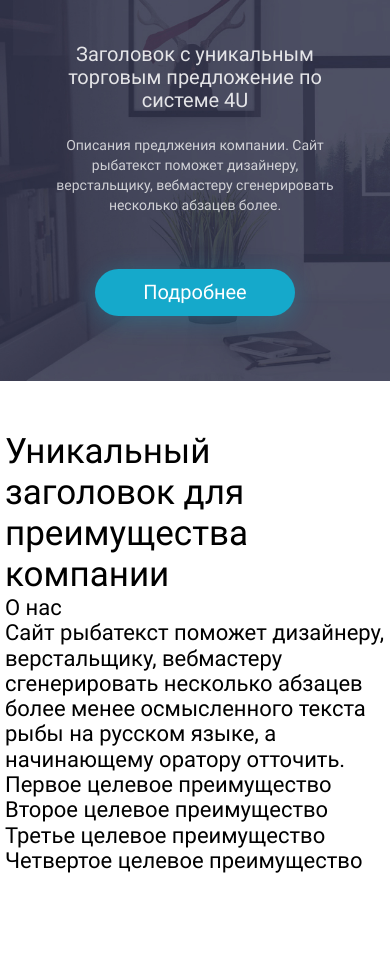
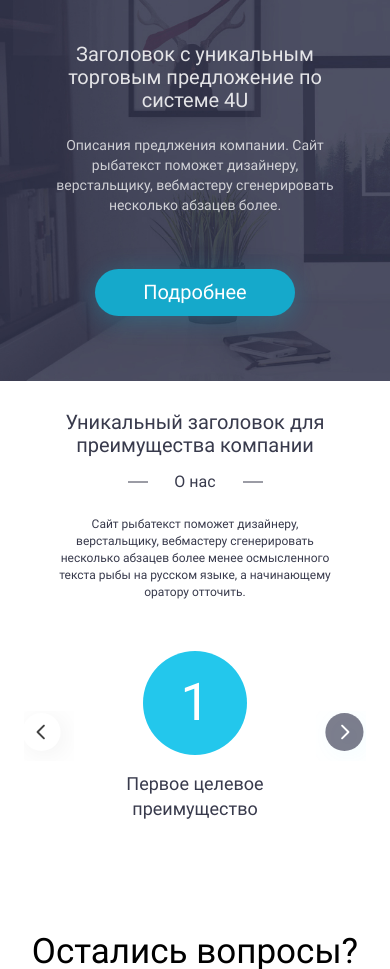
Before and after one commit to helpMeRise/adaptive_lesson, a plain HTML site: page index.html in a window 390 px wide. Shown: the part 67-1036 px from the top of the page. Drawn offline with Linux system fonts and the light colour scheme; files whose address does not match are found by name.

Commit message:
Написал стили и подключил слайдер для секции advantages

```diff
--- /dev/null
+++ b/css/advantages.css
@@ -0,0 +1,182 @@
+.advantages__container {
+  display: flex;
+  flex-direction: column;
+}
+
+.advantages__title {
+  color: #383A4C;
+  margin-bottom: 25px;
+}
+
+.advantages__subtitle {
+  position: relative;
+  width: 190px;
+  font-weight: 500;
+  font-size: 22px;
+  line-height: 26px;
+  align-self: center;
+  text-align: center;
+  color: #383A4C;
+  margin-bottom: 35px;
+}
+
+.advantages__subtitle:before {
+  position: absolute;
+  content: '';
+  width: 43px;
+  height: 2px;
+  left: 0;
+  top: 50%;
+  transform: translateY(-50%);
+  background: #383A4C;
+}
+
+.advantages__subtitle:after {
+  position: absolute;
+  content: '';
+  width: 43px;
+  height: 2px;
+  right: 0;
+  top: 50%;
+  transform: translateY(-50%);
+  background: #383A4C;
+}
+
+.advantages__text {
+  align-self: center;
+  max-width: 724px;
+  font-size: 18px;
+  line-height: 25px;
+  text-align: center;
+  color: #383A4C;
+  margin-bottom: 50px;
+}
+
+.advantages__list {
+  display: flex;
+  justify-content: space-around;
+}
+
+.advantages__item {
+  flex-basis: 196px;
+  display: flex;
+  align-items: center;
+  flex-direction: column;
+}
+
+.advantages__number {
+  display: flex;
+  justify-content: center;
+  align-items: center;
+  width: 122px;
+  height: 122px;
+  background-color: #23C7EC;
+  border-radius: 50%;
+  font-weight: 500;
+  font-size: 57px;
+  color: #FFFFFF;
+  margin-bottom: 16px;
+}
+
+.advantages__info {
+  font-weight: 500;
+  font-size: 20px;
+  line-height: 28px;
+  text-align: center;
+  color: #383A4C;
+}
+
+@media (max-width: 1024px) {
+  .advantages__title {
+    font-size: 32px;
+    line-height: 37px;
+  }
+
+  .advantages__subtitle {
+    width: 174px;
+    font-size: 20px;
+    line-height: 23px;
+    margin-bottom: 33px;
+  }
+
+  .advantages__subtitle:before,
+  .advantages__subtitle:after {
+    width: 40px;
+  }
+
+  .advantages__text {
+    max-width: 666px;
+    font-size: 16px;
+    line-height: 23px;
+  }
+
+  .advantages__item {
+    flex-basis: 180px;
+  }
+
+  .advantages__number {
+    width: 104px;
+    height: 104px;
+    font-size: 52px;
+  }
+
+  .advantages__info {
+    font-size: 18px;
+    line-height: 25px;
+  }
+}
+
+@media (max-width: 768px) {
+  .advantages__title {
+    font-size: 26px;
+    line-height: 30px;
+  }
+
+  .advantages__subtitle {
+    margin-bottom: 25px;
+  }
+
+  .advantages__list {
+    flex-wrap: wrap;
+    row-gap: 15px;
+  }
+}
+
+@media (max-width: 480px) {
+  .advantages {
+    padding: 30px 0px 60px;
+  }
+  .advantages__list {
+    display: none;
+  }
+
+  .advantages__info {
+    font-size: 18px;
+    line-height: 25px;
+    max-width: 180px;
+  }
+
+  .advantages__title {
+    font-size: 20px;
+    line-height: 23px;
+    margin-bottom: 15px;
+  }
+
+  .advantages__subtitle {
+    font-size: 16px;
+    line-height: 19px;
+    width: 135px;
+  }
+
+  .advantages__subtitle:before,
+  .advantages__subtitle:after {
+    width: 20px;
+    height: 1px;
+  }
+
+  .advantages__text {
+    font-size: 12px;
+    line-height: 17px;
+    max-width: 290px;
+  }
+}
--- a/css/global.css
+++ b/css/global.css
@@ -90,6 +90,7 @@ iframe {
   font-weight: bold;
   font-size: 35px;
   line-height: 41px;
+  text-align: center;
 }
 
 .button {
--- a/css/style.css
+++ b/css/style.css
@@ -1,4 +1,6 @@
 @import url(normalize.css);
 @import url(fonts.css);
+@import url(swiper.min.css);
 @import url(global.css);
 @import url(hero.css);
+@import url(advantages.css);
--- a/index.html
+++ b/index.html
@@ -45,7 +45,7 @@
   </section>
 
   <section class="section advantages">
-    <div class="container">
+    <div class="container advantages__container">
       <h2 class="section__title advantages__title">Уникальный заголовок для преимущества компании</h2>
       <p class="advantages__subtitle">О нас</p>
 
@@ -53,22 +53,51 @@
 
       <ul class="advantages__list">
         <li class="advantages__item">
-          <div class="advantages__number"></div>
+          <span class="advantages__number">1</span>
           <p class="advantages__info">Первое целевое преимущество</p>
         </li>
         <li class="advantages__item">
-          <div class="advantages__number"></div>
+          <span class="advantages__number">2</span>
           <p class="advantages__info">Второе целевое преимущество</p>
         </li>
         <li class="advantages__item">
-          <div class="advantages__number"></div>
+          <span class="advantages__number">3</span>
           <p class="advantages__info">Третье целевое преимущество</p>
         </li>
         <li class="advantages__item">
-          <div class="advantages__number"></div>
+          <span class="advantages__number">4</span>
           <p class="advantages__info">Четвертое целевое преимущество</p>
         </li>
       </ul>
+
+      <div class="swiper">
+        <!-- Additional required wrapper -->
+        <div class="swiper-wrapper">
+          <!-- Slides -->
+          <div class="swiper-slide">
+            <span class="advantages__number">1</span>
+            <p class="advantages__info">Первое целевое преимущество</p>
+          </div>
+
+          <div class="swiper-slide">
+            <span class="advantages__number">2</span>
+            <p class="advantages__info">Второе целевое преимущество</p>
+          </div>
+
+          <div class="swiper-slide">
+            <span class="advantages__number">3</span>
+            <p class="advantages__info">Третье целевое преимущество</p>
+          </div>
+
+          <div class="swiper-slide">
+            <span class="advantages__number">4</span>
+            <p class="advantages__info">Четвертое целевое преимущество</p>
+          </div>
+        </div>
+
+        <div class="swiper-button-prev"></div>
+        <div class="swiper-button-next"></div>
+      </div>
     </div>
   </section>
 
@@ -117,5 +146,18 @@
     </div>
   </footer>
 
+  <script src="swiper-bundle.min.js"></script>
+  <script>
+    const swiper = new Swiper('.swiper', {
+      slidesPerView: 1,
+      loop: true,
+      navigation: {
+        nextEl: '.swiper-button-next',
+        prevEl: '.swiper-button-prev',
+      },
+    });
+
+  </script>
+
 </body>
 </html>
```
Also changed, not shown: css/swiper.min.css (added), image/advantages/Left.svg (added), image/advantages/Right.svg (added), swiper-bundle.min.js (added).
